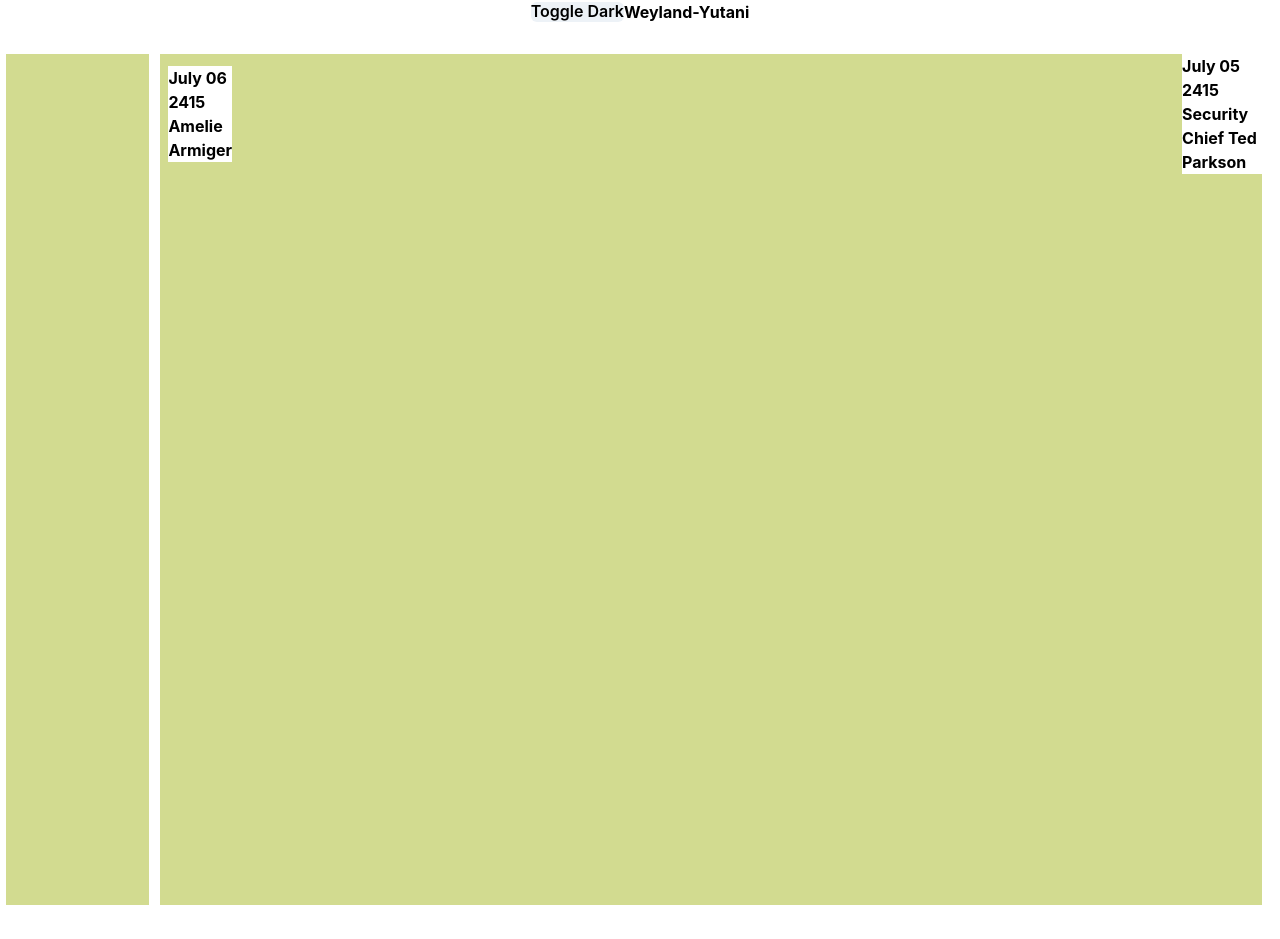
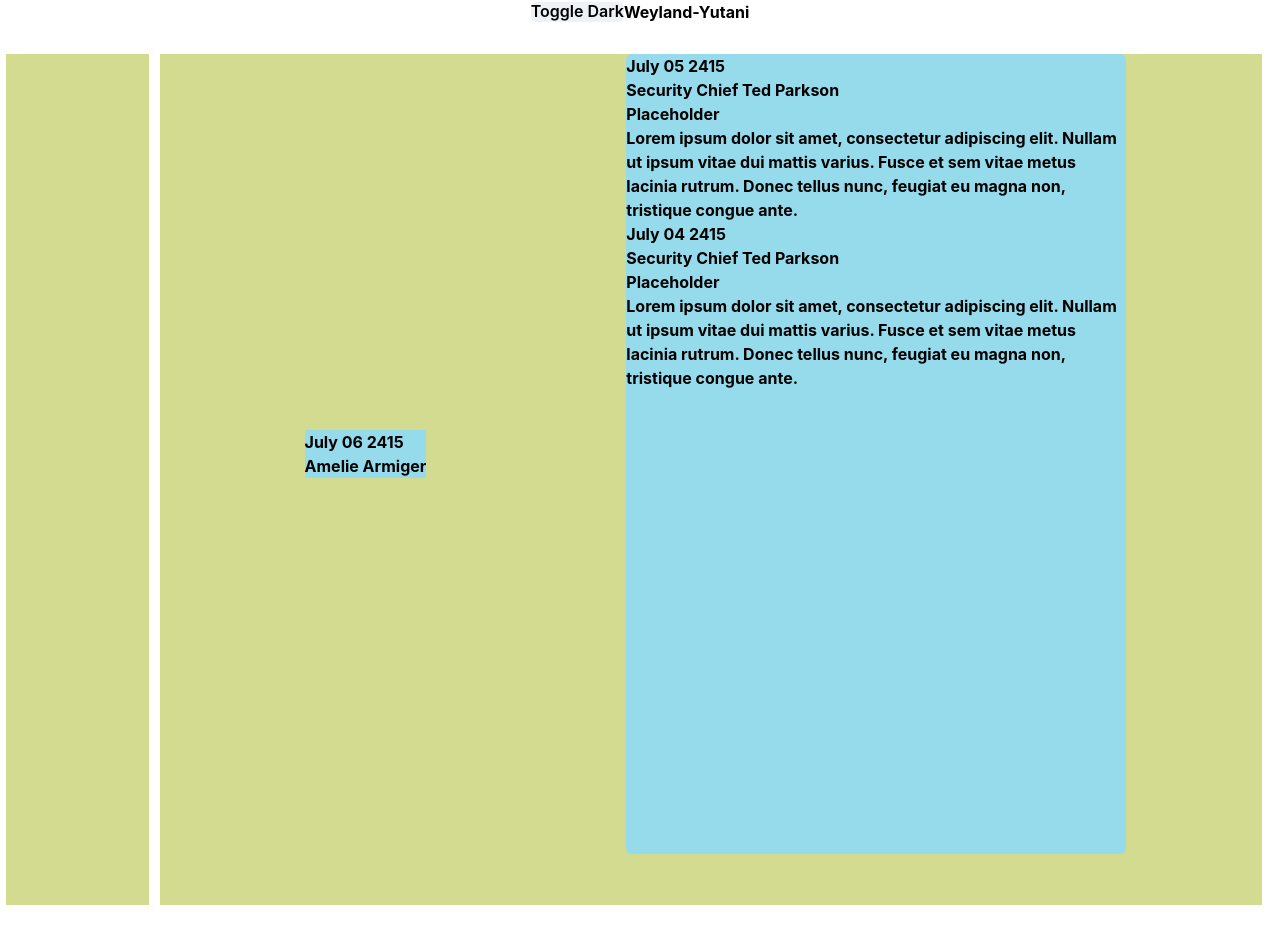
Before and after one commit to NoahNim/weyland-mars, a React (Create React App) app: page /welcome-page in a window 1280 px wide. Built offline with nearby package versions, Linux system fonts and the light colour scheme.

Commit message:
render data from bulletin

```diff
--- a/src/App.css
+++ b/src/App.css
@@ -21,11 +21,11 @@
   align-items: center;
   justify-content: center;
   font-size: calc(10px + 2vmin);
-  color: white;
+  color: rgb(83, 79, 192);
 }
 
 .App-link {
-  color: rgb(124, 156, 55);
+  color: rgb(150, 219, 236);
 }
 
 @keyframes App-logo-spin {
--- a/src/Data.js
+++ b/src/Data.js
@@ -24,7 +24,16 @@ let important = [
     date: new Date(2415, 6, 5),
     type: "bulletin",
     from: "Security Chief Ted Parkson",
-    title: `Placeholder ${this.currentDate}`,
+    title: `Placeholder`,
+    content:
+      "Lorem ipsum dolor sit amet, consectetur adipiscing elit. Nullam ut ipsum vitae dui mattis varius. Fusce et sem vitae metus lacinia rutrum. Donec tellus nunc, feugiat eu magna non, tristique congue ante. ",
+  },
+  {
+    id: 2,
+    date: new Date(2415, 6, 4),
+    type: "bulletin",
+    from: "Security Chief Ted Parkson",
+    title: `Placeholder`,
     content:
       "Lorem ipsum dolor sit amet, consectetur adipiscing elit. Nullam ut ipsum vitae dui mattis varius. Fusce et sem vitae metus lacinia rutrum. Donec tellus nunc, feugiat eu magna non, tristique congue ante. ",
   },
--- a/src/components/Information/Bulletin.js
+++ b/src/components/Information/Bulletin.js
@@ -1,12 +1,16 @@
-import { List, ListItem } from "@chakra-ui/react";
+import { List, ListItem, Box } from "@chakra-ui/react";
 import InformationDate from "./InformationDate";
 
 const Bulletin = (props) => {
   return (
-    <List>
-      <InformationDate date={props.date} />
-      <ListItem>{props.from}</ListItem>
-    </List>
+    <Box>
+      <List>
+        <InformationDate date={props.date} />
+        <ListItem>{props.from}</ListItem>
+        <ListItem>{props.title}</ListItem>
+        <ListItem>{props.content}</ListItem>
+      </List>
+    </Box>
   );
 };
 
--- a/src/components/Information/Information.js
+++ b/src/components/Information/Information.js
@@ -21,7 +21,7 @@ const Information = (props) => {
         type={info.type}
         from={info.from}
         title={info.title}
-        content={info.title}
+        content={info.content}
       />
     </Center>
   ));
@@ -33,7 +33,7 @@ const Information = (props) => {
         type={info.type}
         from={info.from}
         title={info.title}
-        content={info.title}
+        content={info.content}
       />
     </Center>
   ));
@@ -44,11 +44,26 @@ const Information = (props) => {
 
   return (
     <Center>
-      <HStack spacing="950px">
-        <Box bg={props.colorMode === "light" ? "white" : "black"}>
+      <HStack spacing="200px">
+        <Box
+          bg={
+            props.colorMode === "light"
+              ? "rgb(150, 219, 236)"
+              : "rgb(83, 79, 192)"
+          }
+        >
           {theNews ? theNews : ""}
         </Box>
-        <Box bg={props.colorMode === "light" ? "white" : "black"}>
+        <Box
+          bg={
+            props.colorMode === "light"
+              ? "rgb(150, 219, 236)"
+              : "rgb(83, 79, 192)"
+          }
+          borderRadius="6px"
+          h="800px"
+          w="500px"
+        >
           {daysBulletins ? theBulletin : ""}
         </Box>
       </HStack>
--- a/src/components/Information/News.js
+++ b/src/components/Information/News.js
@@ -1,12 +1,14 @@
-import { List, ListItem } from "@chakra-ui/react";
+import { List, ListItem, Box } from "@chakra-ui/react";
 import InformationDate from "./InformationDate";
 
 const News = (props) => {
   return (
-    <List>
-      <InformationDate date={props.date} />
-      <ListItem>{props.from}</ListItem>
-    </List>
+    <Box>
+      <List>
+        <InformationDate date={props.date} />
+        <ListItem>{props.from}</ListItem>
+      </List>
+    </Box>
   );
 };
 
```
